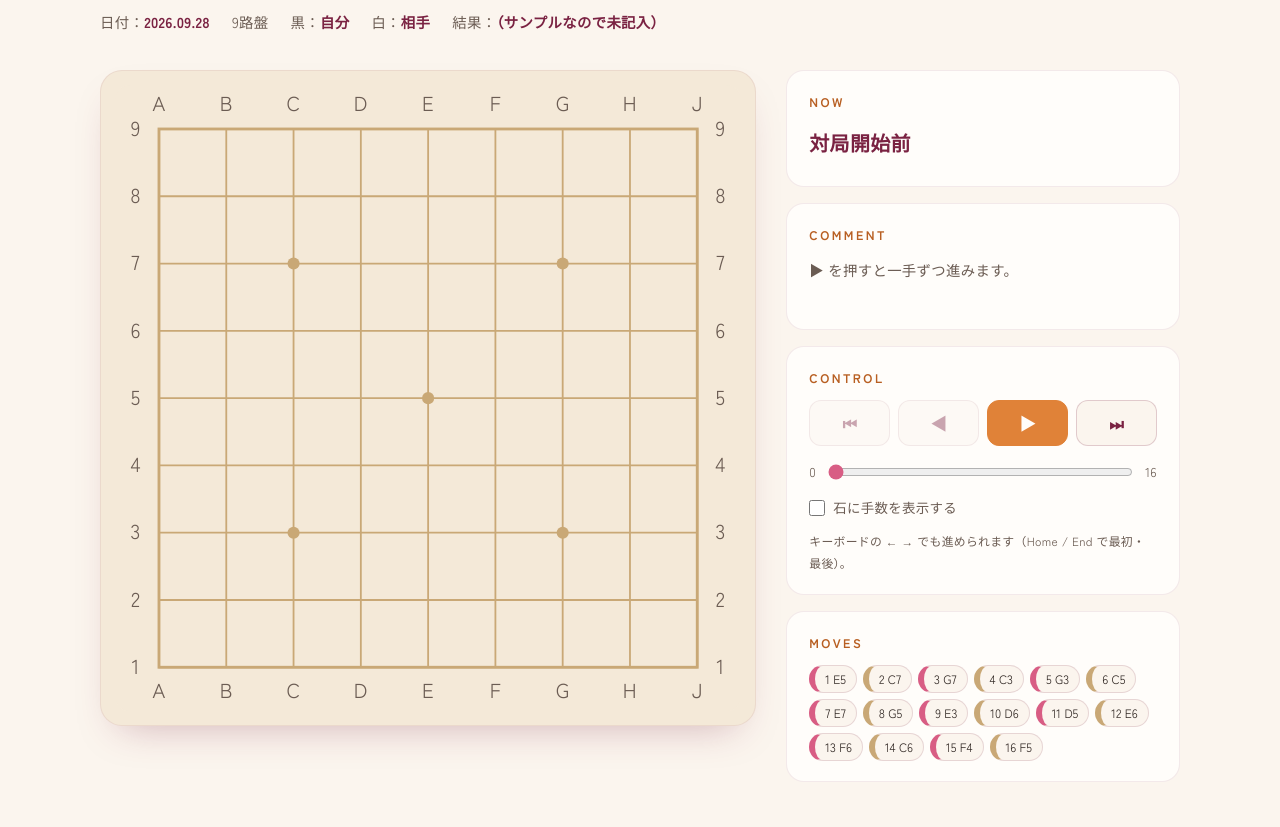
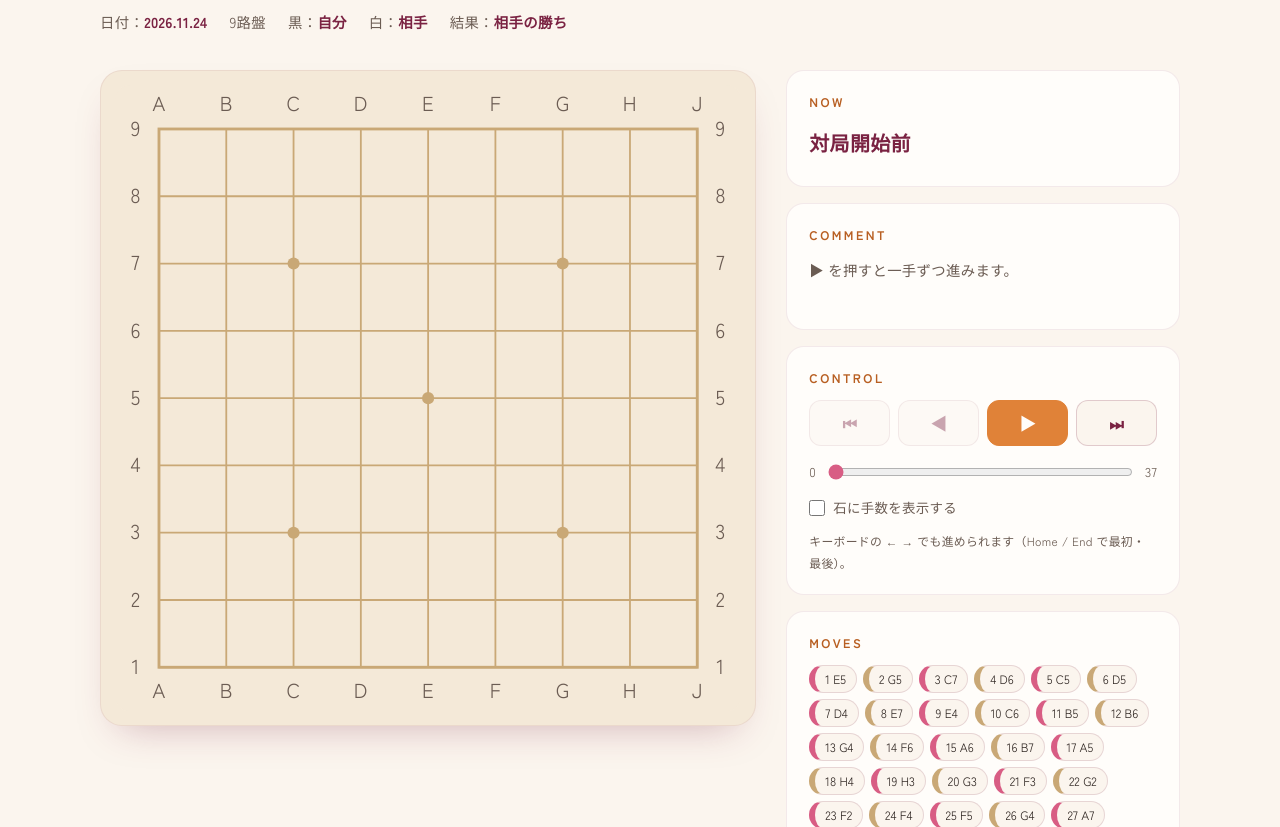
Before and after one commit to Azaleacreativeroom888/fan-igo, a plain HTML site: page kifu2.html in a window 1280 px wide. Shown: the part 285-1112 px from the top of the page. Drawn offline with Linux system fonts and the light colour scheme.

Commit message:
Update game date, result, and comments in kifu2.html

```diff
--- a/kifu2.html
+++ b/kifu2.html
@@ -288,18 +288,19 @@
    ========================================================= */
 const GAME = {
   title: "サンプル：9路盤の練習対局",
-  date: "2026.09.28",
+  date: "2026.11.24",
   size: 9,
   black: "自分",
   white: "相手",
-  result: "（サンプルなので未記入）",
-  moves: "ee cc gc cg gg ce ec ge eg dd de ed fd cd ff fe".split(" "),
+  result: "相手の勝ち",
+  moves: "ee ge cc dd ce de df ec ef cd be bd gf fd ad bc ae hf hg gg fg gh fh ff fe gf ac fi ei eh gi eg fi dh ed cf ".split(" "),
   comments: {
-    1: "天元からスタート。9路盤では中央が強い。",
-    2: "白は左上の星に。",
-    3: "黒は右上の星で対抗。",
-    10: "ここで黒の連絡を断ちにきた。",
-    16: "サンプルはここまで。実際の棋譜に差し替えてね。"
+    2: "悪手。",
+    4: "悪手。",
+    8: "悪手。",
+    16: "悪手。",
+    28: "悪手。",
+    34: "悪手。",
   }
 };
 
```
